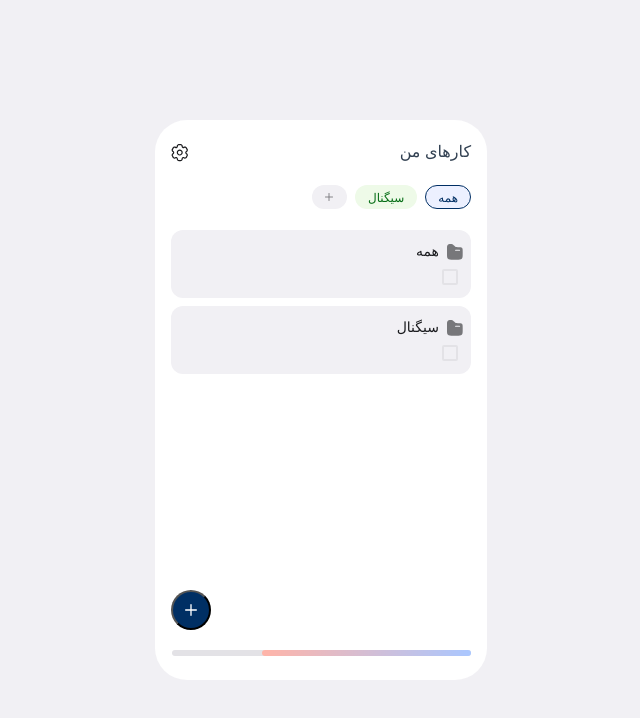
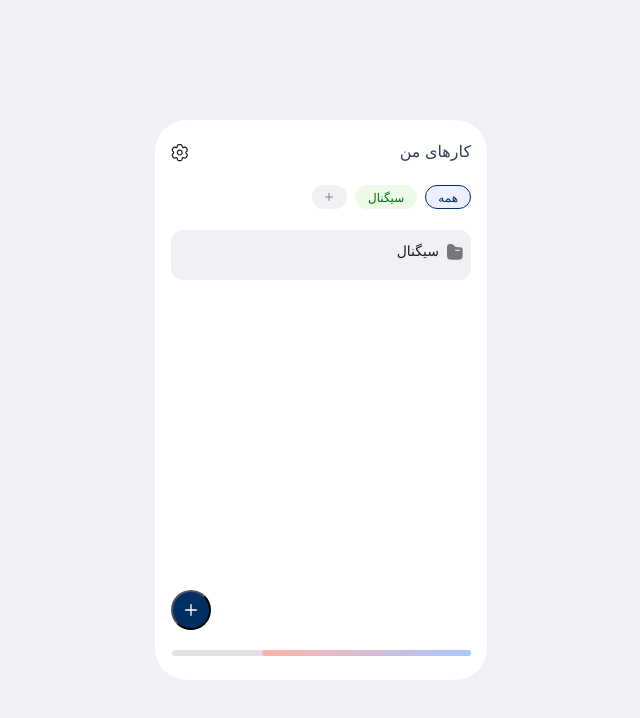
Before and after one commit to iammoein/todo-widget, a Vue app: page / in a window 1280 px wide. Shown: the top 718 px of the page, without its empty margins (319-959 px from the left). Built offline with nearby package versions, Linux system fonts and the light colour scheme.

Commit message:
refactor: separate category and todo rendering responsibilities

```diff
--- a/src/components/todo/todo-card.component.vue
+++ b/src/components/todo/todo-card.component.vue
@@ -1,11 +1,5 @@
 <template>
   <div class="todo-card">
-    <div class="todo-card__folder" v-if="folderName.length">
-      <div>
-        <BaseIcon :icon="folderIcon" size="16" />
-      </div>
-      <h6 class="todo-card__folder-title">{{ folderName }}</h6>
-    </div>
     <div class="todo-card__content">
         <TodoCheckbox @checked="toggleCheckCard" />
         <TodoInput
@@ -23,8 +17,6 @@
 import { ref } from "vue";
 import TodoInput from "./todo-input.component.vue";
 import TodoCheckbox from "./todo-checkbox.component.vue";
-import BaseIcon from "../common/base-icon.component.vue";
-import folderIcon from "../icons/folder.icon.vue";
 
 const model = defineModel();
 
@@ -36,10 +28,6 @@ const props = defineProps({
   index: {
     type: Number,
     default: 0,
-  },
-  folderName: {
-    type: String,
-    default: "",
   },
 });
 
@@ -76,18 +64,6 @@ const toggleCheckCard = () => {
   background-color: $neutral-surface;
   border-radius: $radius-lg;
 
-  &__folder {
-    @include flex($justify: flex-start);
-    gap: space(2);
-  }
-
-  &__folder-title {
-    color: $neutral-on-surface;
-
-    font-size: rem(14);
-    font-weight:normal;
-  }
-
   &__content {
     @include flex($justify: flex-start);
     gap: space(2);
--- a/src/components/todo/todo-category.component.vue
+++ b/src/components/todo/todo-category.component.vue
@@ -1,13 +1,51 @@
 <template>
-  <TodoInput />
+  <div class="todo-category">
+    <div class="todo-category__header">
+      <div>
+        <BaseIcon :icon="folderIcon" size="16" />
+      </div>
+      <h6 class="todo-category__title">{{ folderName }}</h6>
+    </div>
+    <TodoCard v-for="todo in todos" v-model="todo.text" />
+  </div>
 </template>
 
 <script setup>
-import TodoInput from './todo-input.component.vue';
+import TodoCard from "./todo-card.component.vue";
+import BaseIcon from "../common/base-icon.component.vue";
+import folderIcon from "../icons/folder.icon.vue";
 
+const props = defineProps({
+  todos: {
+    type: Array,
+    default: () => [],
+  },
+  folderName: {
+    type: String,
+    default: ''
+  }
+});
 
 </script>
 
 <style lang="scss" scoped>
+.todo-category {
+  width: 100%;
+  min-height: rem(40);
+  padding: space(3) space(2);
+  background-color: $neutral-surface;
+  border-radius: $radius-lg;
 
+  &__header {
+    @include flex($justify: flex-start);
+    gap: space(2);
+  }
+
+  &__title {
+    color: $neutral-on-surface;
+
+    font-size: rem(14);
+    font-weight: normal;
+  }
+}
 </style>
--- a/src/components/todo/todo-main-content.component.vue
+++ b/src/components/todo/todo-main-content.component.vue
@@ -17,12 +17,12 @@
       <template v-if="todoStore.currentCategory === 'all'">
         <li
           class="todo-main__category-todo"
-          v-for="[category, todos] in todoStore.todoList"
+          v-for="[category, todos] in categoris"
           :key="category"
         >
-          <TodoCard
+          <TodoCategory
+            :todos="todos"
             :folder-name="todoStore.getCategoryName(category)"
-            :todo="todos"
           />
         </li>
       </template>
@@ -31,14 +31,19 @@
 </template>
 
 <script setup>
-import { nextTick } from "vue";
+import { computed, nextTick } from "vue";
+import { useTodoStore } from "@/stores/todo.store.js";
 import TodoCard from "./todo-card.component.vue";
 
-import { useTodoStore } from "@/stores/todo.store.js";
+import TodoCategory from "./todo-category.component.vue";
 
 const cardRef = new Map();
 
 const todoStore = useTodoStore();
+
+const categoris = computed(() =>
+  [...todoStore.todoList].filter(([category]) => category !== "all"),
+);
 
 const setCardRef = (el, id) => {
   if (el) cardRef.set(id, el);
@@ -57,7 +62,7 @@ const handleAddCard = async () => {
 
 const handleDeleteCard = async (id) => {
   const list = todoStore.todoList.get(todoStore.currentCategory);
-  const index = list.findIndex(todo => todo.id === id);
+  const index = list.findIndex((todo) => todo.id === id);
   const focusId = list[index - 1]?.id || list[index + 1]?.id;
 
   list.splice(index, 1);
@@ -66,7 +71,6 @@ const handleDeleteCard = async (id) => {
 
   cardRef.get(focusId)?.focus();
 };
-
 </script>
 
 <style lang="scss" scoped>
```
Lines whose indentation alone changed are shown as unchanged.
